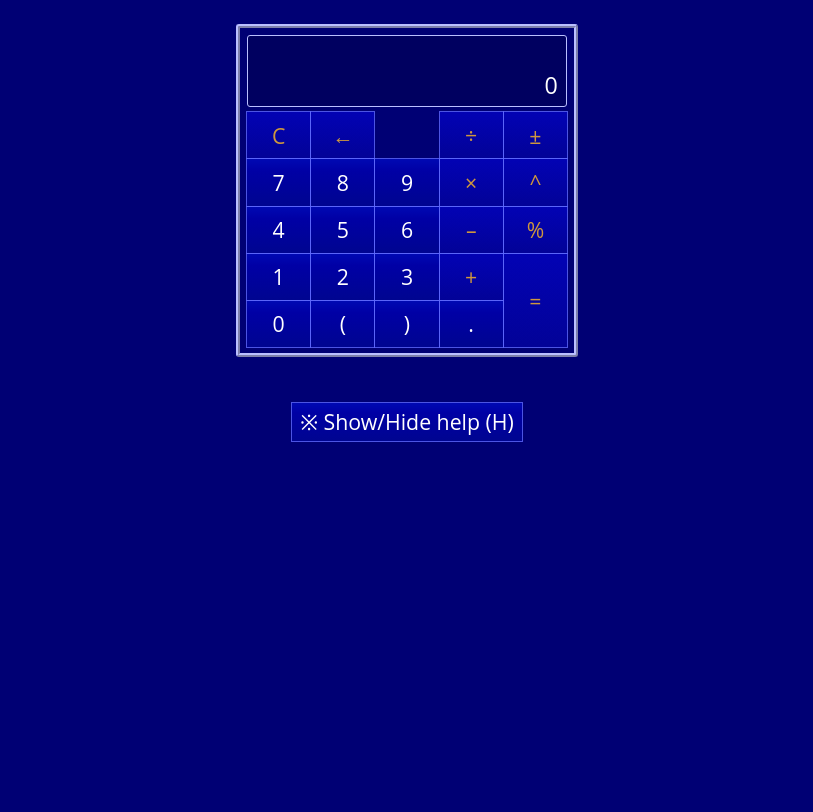
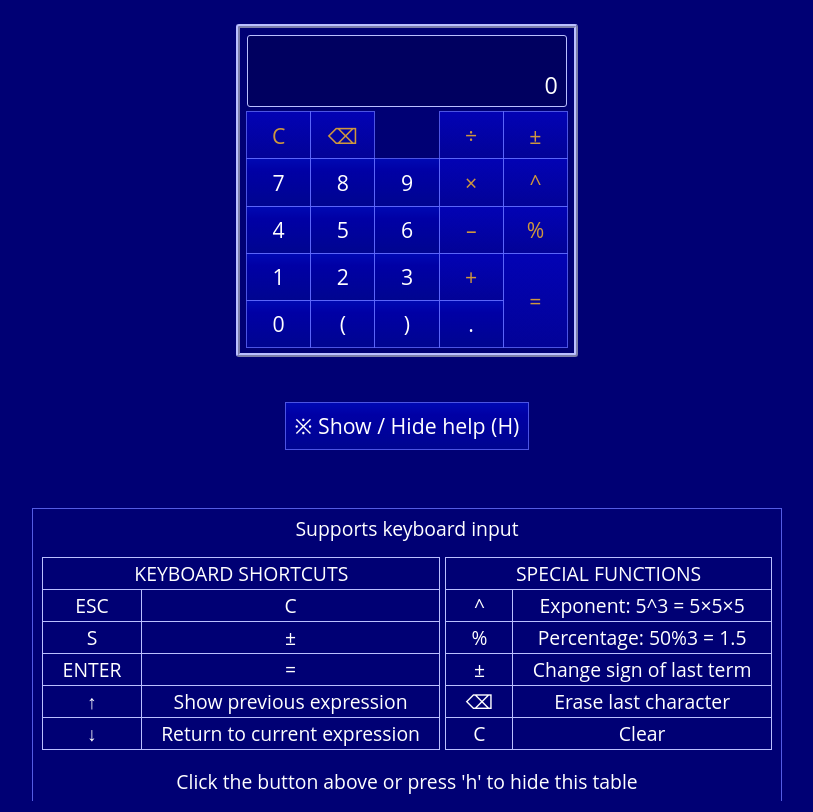
Before and after one commit to LukyLurks/calculator, a plain HTML site: page index.html in a window 1280 px wide. Shown: the whole page, without its empty margins (233-1046 px from the left). Drawn offline with Linux system fonts and the light colour scheme.

Commit message:
rewording + use less ambiguous backspace symbol

```diff
--- a/index.html
+++ b/index.html
@@ -10,8 +10,6 @@
 
   <body>
 
-    <div class="container">
-
 		<div id="calculator">
 
 			<div id="display">
@@ -21,7 +19,7 @@
 
 			<div id="buttons">
 				<button id="clear" class="special">C</button>
-          <button id="backspace" class="special">←</button>
+				<button id="backspace" class="special">⌫</button>
 				<button id="divide" class="special operator">÷</button>
 				<button id="sign" class="special">±</button>
 
@@ -50,8 +48,9 @@
 			</div>
 		</div>
 
-      <div id="helpToggle">※ Show/Hide help (H)</div>
-      <div id="help" class="hidden">
+		<button id="helpToggle">※ Show / Hide help (H)</button>
+		<div id="help">
+			<p>Supports keyboard input</p>
 			<table>
 				<thead>
 					<tr>
@@ -73,11 +72,11 @@
 					</tr>
 					<tr>
 						<td>↑</td>
-              <td>Show last expression</td>
+						<td>Show previous expression</td>
 					</tr>
 					<tr>
 						<td>↓</td>
-              <td>Show current expression after using ↑</td>
+						<td>Return to current expression</td>
 					</tr>
 				</tbody>
 			</table>
@@ -102,17 +101,16 @@
 						<td>Change sign of last term</td>
 					</tr>
 					<tr>
-              <td>←</td>
+						<td>⌫</td>
 						<td>Erase last character</td>
 					</tr>
 					<tr>
 						<td>C</td>
-              <td>Full reset</td>
+						<td>Clear</td>
 					</tr>
 				</tbody>
 			</table>
-        <p>Full keyboard support, only uncommon keys are indicated</p>
-      </div>
+			<p>Click the button above or press 'h' to hide this table</p>
 		</div>
 
     <script src="scripts/main.js"></script>
```
Lines whose indentation alone changed are shown as unchanged.
